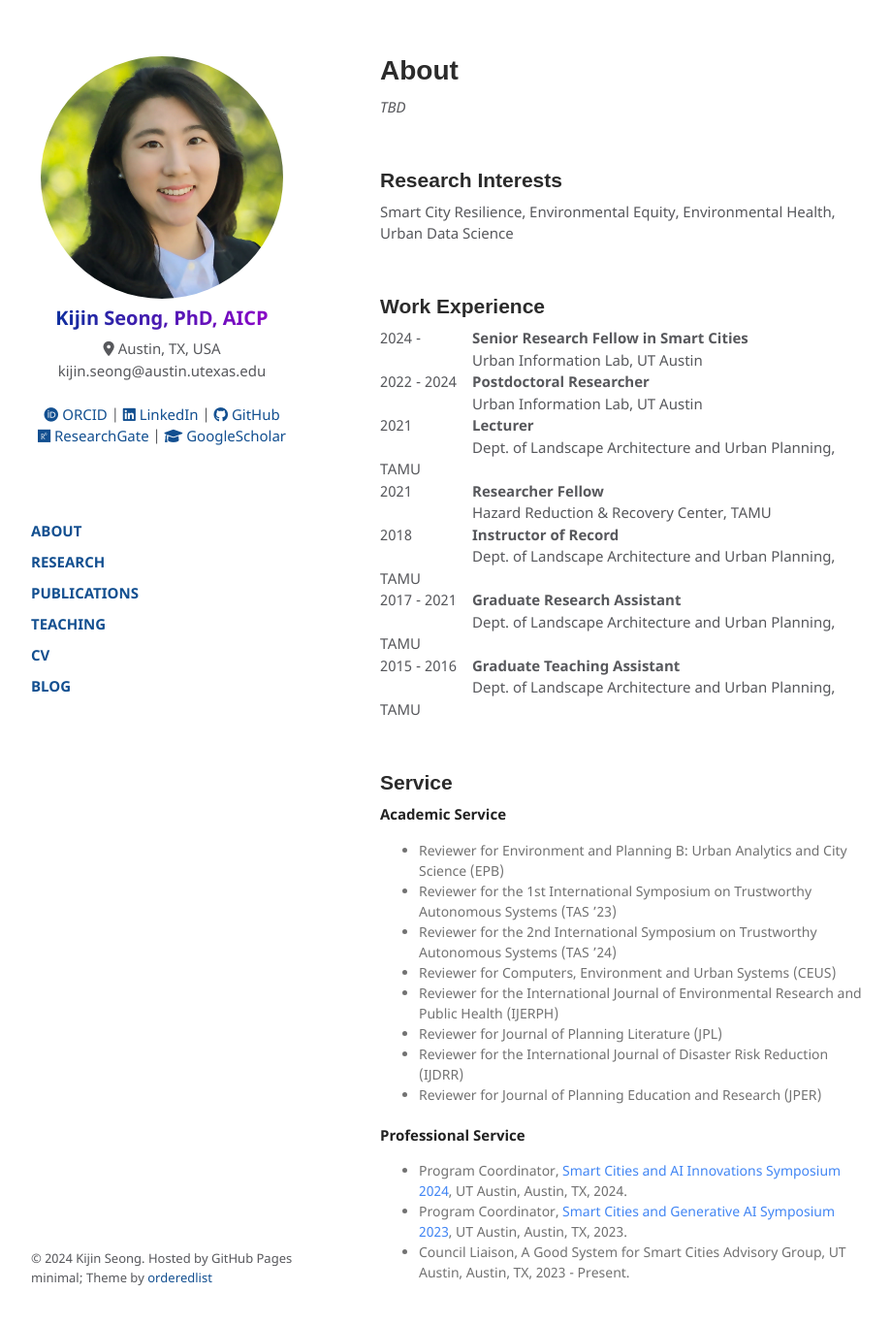
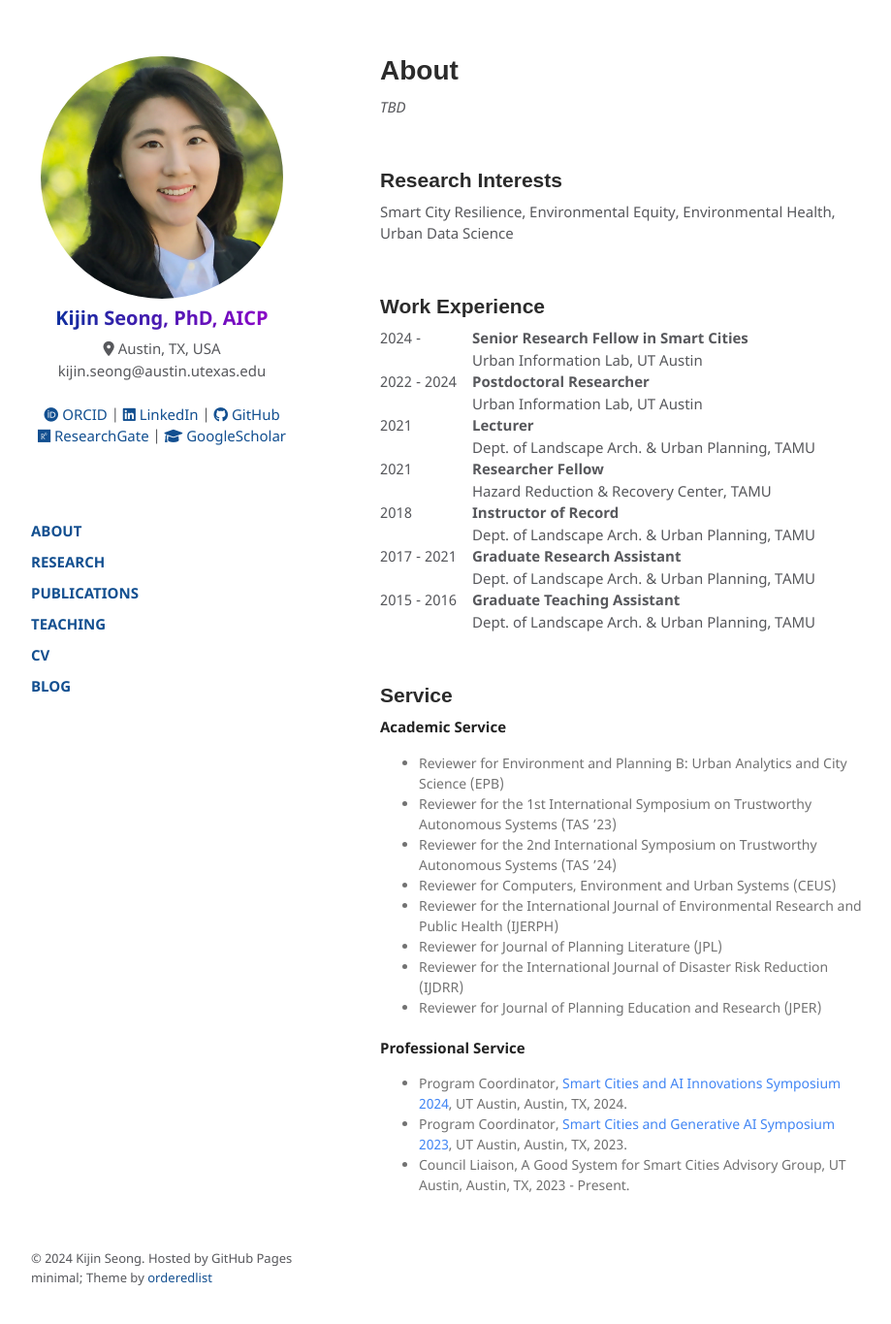
Before and after one commit to kijinseong/kijinseong.github.io, a Jekyll site: the page built from pages/about.md, in a window 1280 px wide and 1392 px high. Shown: the top 1365 px of the window at 97% size, without its empty margins (178-1097 px from the left). Built offline with Jekyll 4.4.1, drawn with Linux system fonts in a browser that asks for light colours.

Commit message:
Work Experience

```diff
--- a/pages/about.md
+++ b/pages/about.md
@@ -23,15 +23,15 @@ Smart City Resilience, Environmental Equity, Environmental Health, Urban Data Sc
 <span style="display:inline-block; width: 95px;">2022 - 2024</span><b>Postdoctoral Researcher</b><br />
 <span style="display:inline-block; text-indent: 95px;">Urban Information Lab, UT Austin</span><br />
 <span style="display:inline-block; width: 95px;">2021 </span><b>Lecturer</b><br />
-<span style="display:inline-block; text-indent: 95px;">Dept. of Landscape Architecture and Urban Planning, TAMU</span><br />
+<span style="display:inline-block; text-indent: 95px;">Dept. of Landscape Arch. & Urban Planning, TAMU</span><br />
 <span style="display:inline-block; width: 95px;">2021 </span><b>Researcher Fellow</b><br />
 <span style="display:inline-block; text-indent: 95px;">Hazard Reduction & Recovery Center, TAMU</span><br />
 <span style="display:inline-block; width: 95px;">2018 </span><b>Instructor of Record</b><br />
-<span style="display:inline-block; text-indent: 95px;">Dept. of Landscape Architecture and Urban Planning, TAMU</span><br />
+<span style="display:inline-block; text-indent: 95px;">Dept. of Landscape Arch. & Urban Planning, TAMU</span><br />
 <span style="display:inline-block; width: 95px;">2017 - 2021</span><b>Graduate Research Assistant</b><br />
-<span style="display:inline-block; text-indent: 95px;">Dept. of Landscape Architecture and Urban Planning, TAMU</span><br />
+<span style="display:inline-block; text-indent: 95px;">Dept. of Landscape Arch. & Urban Planning, TAMU</span><br />
 <span style="display:inline-block; width: 95px;">2015 - 2016</span><b>Graduate Teaching Assistant</b><br />
-<span style="display:inline-block; text-indent: 95px;">Dept. of Landscape Architecture and Urban Planning, TAMU</span>
+<span style="display:inline-block; text-indent: 95px;">Dept. of Landscape Arch. & Urban Planning, TAMU</span>
 </p>
 
 <br />
```
